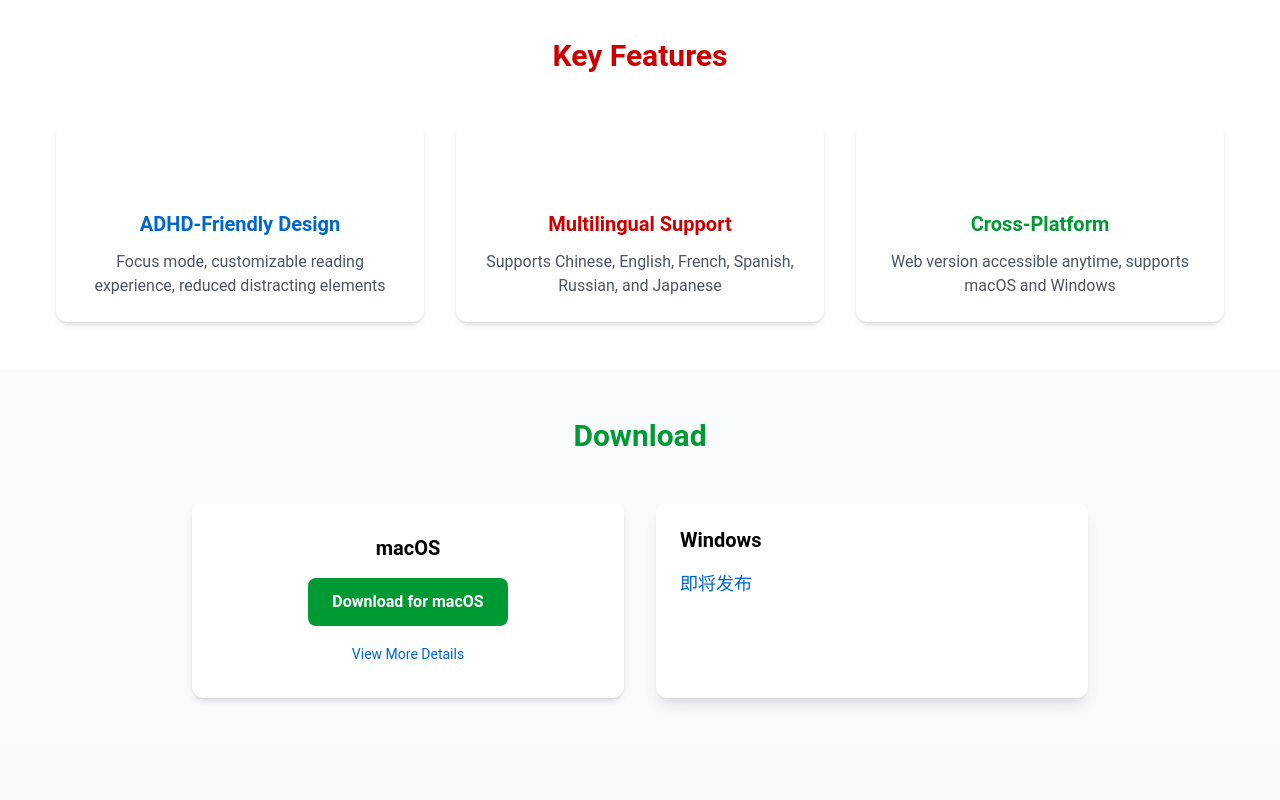
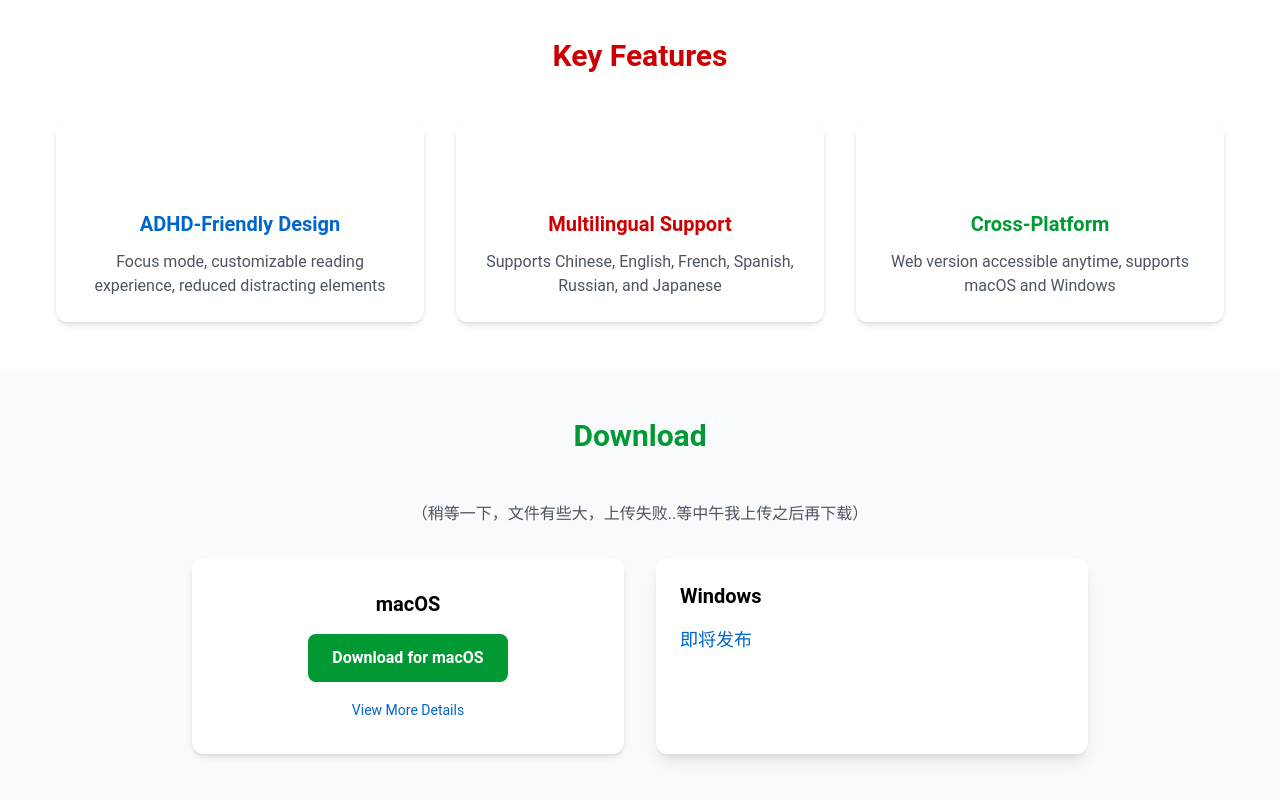
Before and after one commit to getofferhelp/adhdgofly-landing-page, a Vue app: page / in a window 1280 px wide. Shown: the part 1170-1970 px from the top of the page. Before the commit the page ends 1916 px from the top, so only its background shows below. Built offline with nearby package versions, Linux system fonts and the light colour scheme.

Commit message:
临时文本

```diff
--- a/src/views/Home.vue
+++ b/src/views/Home.vue
@@ -229,6 +229,7 @@
     <section id="download" class="download py-4 md:py-12 bg-gray-50 dark:bg-gray-800/80">
       <div class="container mx-auto px-4">
         <h2 class="text-2xl md:text-3xl font-bold text-center mb-4 md:mb-12 text-nva-adj">{{ $t('download.title') }}</h2>
+        <p class="text-center text-gray-600 dark:text-gray-300 mb-8">（稍等一下，文件有些大，上传失败..等中午我上传之后再下载）</p>
 
         <div class="grid grid-cols-1 md:grid-cols-2 gap-4 md:gap-8 max-w-4xl mx-auto">
           <div class="download-card">
```
